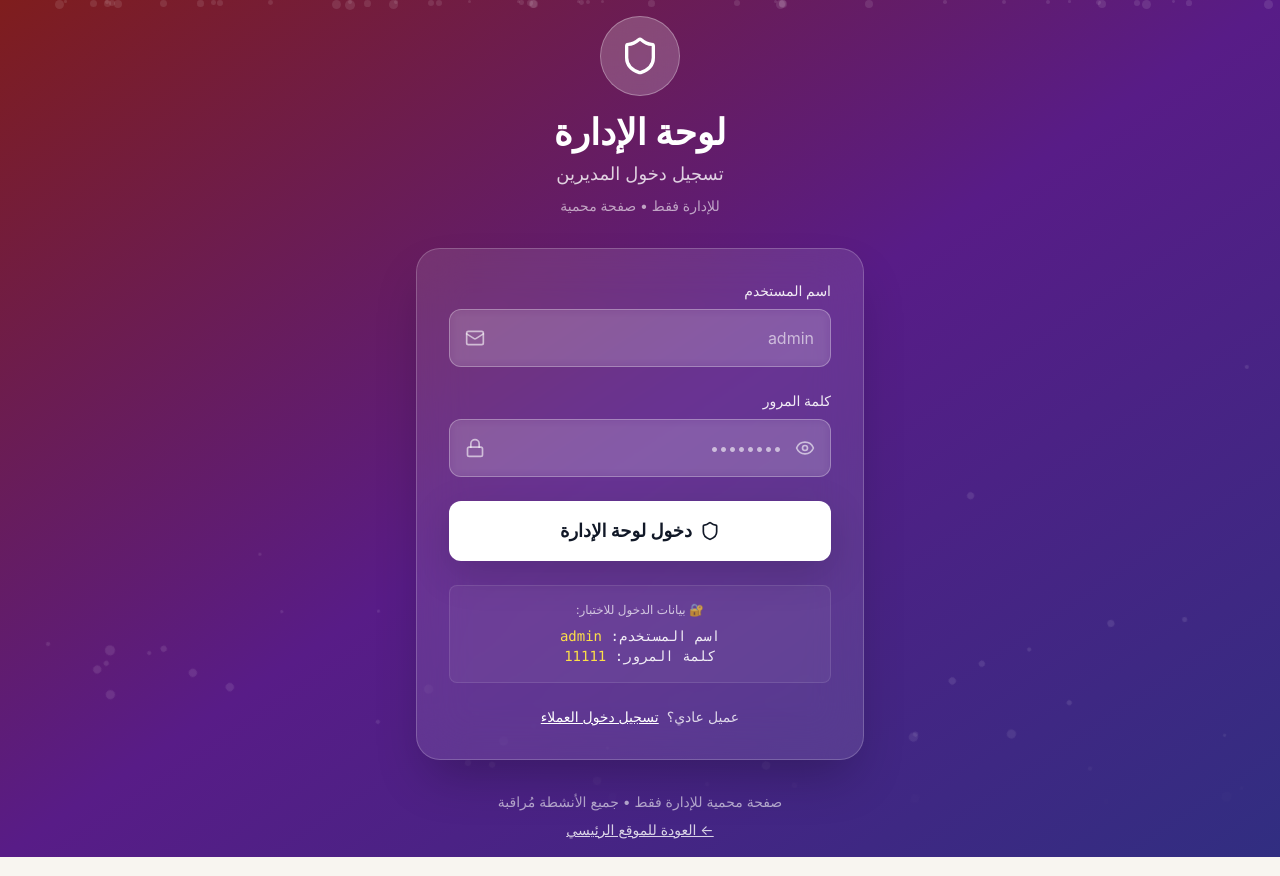
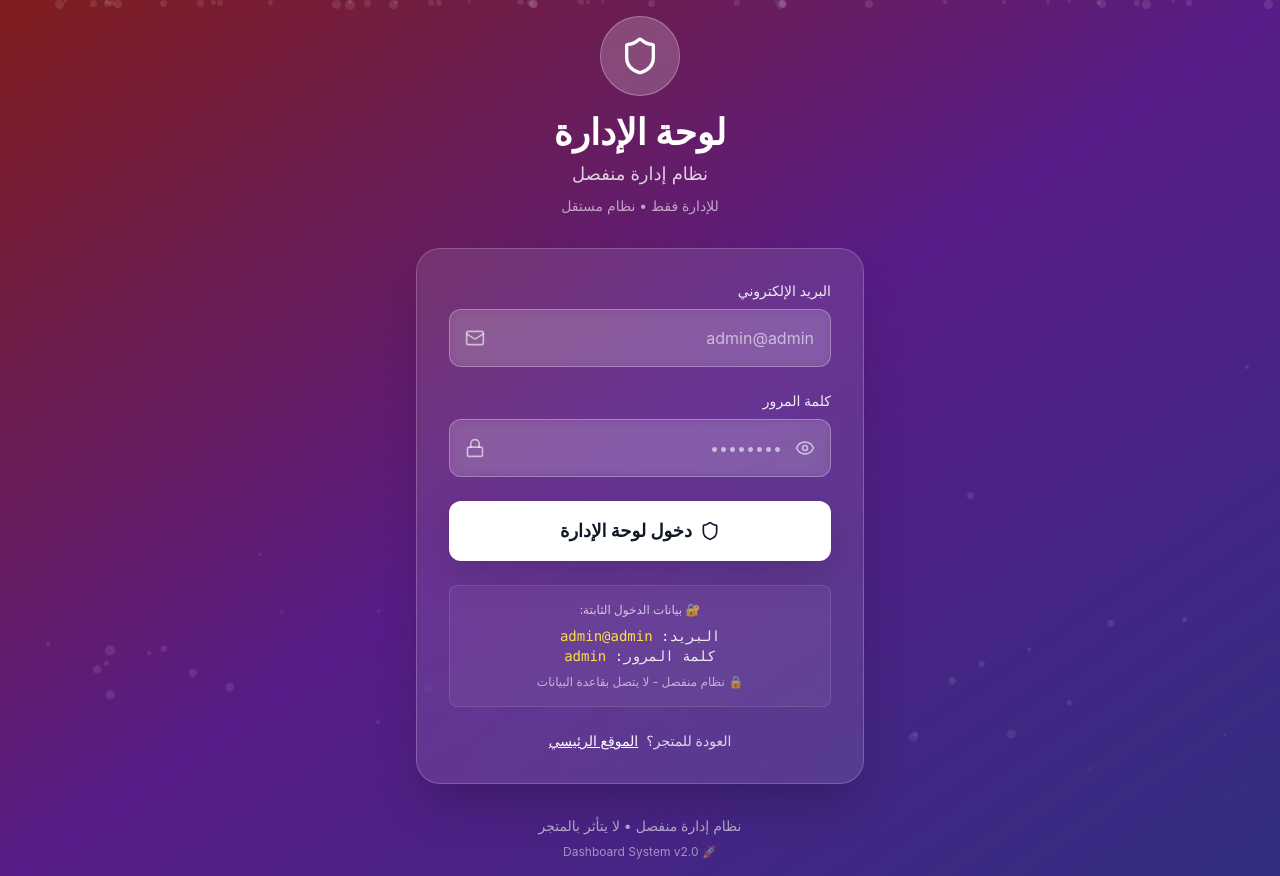
Before and after one commit to Art-Code2025/medF, a React (Vite) app: page /login in a window 1280 px wide. Built offline with nearby package versions, Linux system fonts and the light colour scheme.

Commit message:
Initial commit - added project files, ignoring node_modules

```diff
--- a/src/Login.tsx
+++ b/src/Login.tsx
@@ -2,7 +2,6 @@ import { useState, FormEvent, useEffect } from 'react';
 import { useNavigate } from 'react-router-dom';
 import { Eye, EyeOff, Lock, Mail, Shield, AlertCircle } from 'lucide-react';
 import { toast } from 'react-toastify';
-import { apiCall, API_ENDPOINTS } from './config/api';
 
 const Login: React.FC = () => {
   const [loginData, setLoginData] = useState({
@@ -54,51 +53,49 @@ const Login: React.FC = () => {
       return;
     }
 
-    // التحقق من أن هذا المدخل للأدمن فقط
-    if (loginData.email !== 'admin') {
-      setError('هذه صفحة تسجيل دخول الإدارة فقط. العملاء يسجلون الدخول من الصفحة الرئيسية.');
-      setLoading(false);
-      return;
-    }
+    // تحديد كريدنشالز الأدمن الثابتة
+    const ADMIN_EMAIL = 'admin@admin';
+    const ADMIN_PASSWORD = 'admin';
 
-    try {
-      const data = await apiCall(API_ENDPOINTS.LOGIN, {
-        method: 'POST',
-        body: JSON.stringify(loginData)
-      });
+    // محاكاة تأخير الشبكة
+    setTimeout(() => {
+      // التحقق من البيانات المدخلة
+      if (loginData.email.toLowerCase() === ADMIN_EMAIL && loginData.password === ADMIN_PASSWORD) {
+        // إنشاء بيانات أدمن ثابتة
+        const adminUser = {
+          id: 'admin_001',
+          email: 'admin@admin',
+          name: 'مدير النظام',
+          role: 'admin',
+          isAdmin: true,
+          loginTime: new Date().toISOString()
+        };
 
-      // التحقق من أن المستخدم أدمن
-      if (data.user.role !== 'admin' && data.user.email !== 'admin') {
-        setError('غير مصرح لك بالوصول لصفحة الإدارة');
-        setLoading(false);
-        return;
-      }
-
-      // حفظ بيانات المستخدم
-      localStorage.setItem('user', JSON.stringify(data.user));
+        // حفظ بيانات الأدمن
+        localStorage.setItem('adminUser', JSON.stringify(adminUser));
 
         // إشارة نجاح
         const form = document.querySelector('.login-form');
         form?.classList.add('success-animation');
 
-      toast.success(`مرحباً بك في لوحة الإدارة ${data.user.name}!`);
+        toast.success(`مرحباً بك في لوحة الإدارة!`);
 
         setTimeout(() => {
           navigate('/admin'); // توجيه للداش بورد فقط
         }, 500);
 
-    } catch (error: any) {
-      console.error('Login error:', error);
-      setError(error.message || 'خطأ في تسجيل الدخول');
+      } else {
+        setError('بيانات تسجيل الدخول غير صحيحة');
 
         const errorElement = document.querySelector('.error-message');
         errorElement?.classList.add('shake-animation');
         setTimeout(() => {
           errorElement?.classList.remove('shake-animation');
         }, 500);
-    } finally {
+      }
+
       setLoading(false);
-    }
+    }, 1000); // محاكاة تأخير الشبكة
   };
 
   return (
@@ -118,10 +115,10 @@ const Login: React.FC = () => {
               لوحة الإدارة
             </h1>
             <p className="text-white/80 text-lg">
-              تسجيل دخول المديرين
+              نظام إدارة منفصل
             </p>
             <p className="text-white/60 text-sm mt-2">
-              للإدارة فقط • صفحة محمية
+              للإدارة فقط • نظام مستقل
             </p>
           </div>
 
@@ -140,15 +137,15 @@ const Login: React.FC = () => {
               {/* Email */}
               <div>
                 <label className="block text-white/90 text-sm font-medium mb-2">
-                  اسم المستخدم
+                  البريد الإلكتروني
                 </label>
                 <div className="relative">
                   <input
-                    type="text"
+                    type="email"
                     value={loginData.email}
                     onChange={(e) => setLoginData(prev => ({ ...prev, email: e.target.value }))}
                     className="w-full pl-12 pr-4 py-4 bg-white/10 border border-white/30 rounded-xl text-white placeholder-white/60 focus:ring-2 focus:ring-white/50 focus:border-white/50 backdrop-blur-sm"
-                    placeholder="admin"
+                    placeholder="admin@admin"
                     disabled={loading}
                   />
                   <Mail className="absolute left-4 top-1/2 transform -translate-y-1/2 w-5 h-5 text-white/60" />
@@ -202,12 +199,15 @@ const Login: React.FC = () => {
             {/* Admin Info */}
             <div className="mt-6 text-center">
               <div className="bg-white/5 rounded-lg p-4 border border-white/10">
-                <p className="text-white/70 text-xs mb-2">🔐 بيانات الدخول للاختبار:</p>
+                <p className="text-white/70 text-xs mb-2">🔐 بيانات الدخول الثابتة:</p>
                 <p className="text-white/90 text-sm font-mono">
-                  اسم المستخدم: <span className="text-yellow-300">admin</span>
+                  البريد: <span className="text-yellow-300">admin@admin</span>
                 </p>
                 <p className="text-white/90 text-sm font-mono">
-                  كلمة المرور: <span className="text-yellow-300">11111</span>
+                  كلمة المرور: <span className="text-yellow-300">admin</span>
+                </p>
+                <p className="text-white/60 text-xs mt-2">
+                  🔒 نظام منفصل - لا يتصل بقاعدة البيانات
                 </p>
               </div>
             </div>
@@ -215,13 +215,13 @@ const Login: React.FC = () => {
             {/* Back to site */}
             <div className="mt-6 text-center">
               <p className="text-white/80 text-sm">
-                عميل عادي؟
+                العودة للمتجر؟
                 <button
                   type="button"
-                  onClick={() => navigate('/sign-in')}
+                  onClick={() => navigate('/')}
                   className="text-white font-medium mr-2 underline hover:text-white/80"
                 >
-                  تسجيل دخول العملاء
+                  الموقع الرئيسي
                 </button>
               </p>
             </div>
@@ -230,14 +230,11 @@ const Login: React.FC = () => {
           {/* Footer */}
           <div className="text-center mt-8">
             <p className="text-white/60 text-sm">
-              صفحة محمية للإدارة فقط • جميع الأنشطة مُراقبة
+              نظام إدارة منفصل • لا يتأثر بالمتجر
             </p>
-            <button
-              onClick={() => navigate('/')}
-              className="text-white/80 hover:text-white text-sm mt-2 underline"
-            >
-              ← العودة للموقع الرئيسي
-            </button>
+            <p className="text-white/50 text-xs mt-2">
+              🚀 Dashboard System v2.0
+            </p>
           </div>
         </div>
       </div>
--- a/src/components/CustomerSignIn.tsx
+++ b/src/components/CustomerSignIn.tsx
@@ -65,8 +65,8 @@ const CustomerSignIn: React.FC = () => {
     }
 
     // منع الأدمن من تسجيل الدخول هنا
-    if (loginData.email === 'admin') {
-      setError('مستخدمو الإدارة يجب أن يسجلوا الدخول من صفحة الإدارة');
+    if (loginData.email === 'admin' || loginData.email === 'admin@admin') {
+      setError('هذه الصفحة للعملاء فقط. الإدارة لها نظام منفصل.');
       setLoading(false);
       return;
     }
@@ -77,14 +77,14 @@ const CustomerSignIn: React.FC = () => {
         body: JSON.stringify(loginData)
       });
 
-      // التحقق من أن المستخدم ليس أدمن
+      // التحقق من أن المستخدم عميل عادي فقط
       if (data.user.role === 'admin') {
-        setError('مستخدمو الإدارة يجب أن يسجلوا الدخول من صفحة الإدارة');
+        setError('هذه الصفحة للعملاء فقط. الإدارة لها نظام منفصل.');
         setLoading(false);
         return;
       }
 
-      // حفظ بيانات المستخدم
+      // حفظ بيانات العميل فقط
       localStorage.setItem('user', JSON.stringify(data.user));
 
       toast.success(`مرحباً بك ${data.user.name}!`);
@@ -114,7 +114,7 @@ const CustomerSignIn: React.FC = () => {
     }
 
     // منع إنشاء حساب بـ email admin
-    if (registerData.email === 'admin') {
+    if (registerData.email === 'admin' || registerData.email === 'admin@admin') {
       setError('لا يمكن إنشاء حساب بهذا البريد الإلكتروني');
       setLoading(false);
       return;
--- a/src/components/Navbar.tsx
+++ b/src/components/Navbar.tsx
@@ -48,8 +48,14 @@ function Navbar() {
     if (savedUser) {
       try {
         const userData = JSON.parse(savedUser);
-        console.log('👤 User loaded from localStorage:', userData);
-        setUser(userData);
+        // تأكد من أن هذا المستخدم عميل وليس أدمن
+        if (userData.role !== 'admin' && userData.email !== 'admin@admin') {
+          console.log('👤 Customer loaded from localStorage:', userData);
+          setUser(userData);
+        } else {
+          // إزالة بيانات الأدمن من localStorage العادي
+          localStorage.removeItem('user');
+        }
       } catch (error) {
         console.error('Error parsing saved user:', error);
         localStorage.removeItem('user');
--- a/src/main.tsx
+++ b/src/main.tsx
@@ -36,37 +36,37 @@ interface ProtectedRouteProps {
 }
 
 const ProtectedRoute: React.FC<ProtectedRouteProps> = ({ children }) => {
-  // تحقق أولاً من وجود بيانات مستخدم صحيحة
-  const userData = localStorage.getItem('user');
+  // التحقق من تسجيل دخول الأدمن المنفصل
+  const adminData = localStorage.getItem('adminUser');
 
-  if (!userData) {
-    // لا يوجد مستخدم مسجل دخول - توجيه لصفحة admin login
+  if (!adminData) {
+    // لا يوجد أدمن مسجل دخول - توجيه لصفحة admin login
     return <Navigate to="/login" />;
   }
 
   try {
-    const user = JSON.parse(userData);
+    const admin = JSON.parse(adminData);
 
-    // تحقق من وجود ID ومن أن المستخدم admin أو customer
-    if (!user?.id || !user?.email) {
-      // بيانات المستخدم غير صحيحة
-      localStorage.removeItem('user');
+    // التحقق من صحة بيانات الأدمن
+    if (!admin?.id || !admin?.email || !admin?.isAdmin) {
+      // بيانات الأدمن غير صحيحة
+      localStorage.removeItem('adminUser');
       return <Navigate to="/login" />;
     }
 
-    // تحقق من أن المستخدم له صلاحية الوصول للداش بورد
-    // يمكن للـ admin الوصول بشكل كامل فقط
-    if (user.role === 'admin' || user.email === 'admin') {
+    // التحقق من أن المستخدم أدمن فعلاً
+    if (admin.role === 'admin' && admin.isAdmin === true) {
       return <>{children}</>;
     } else {
-      // المستخدم العادي لا يمكنه الوصول للداش بورد
-      return <Navigate to="/" />;
+      // المستخدم ليس أدمن
+      localStorage.removeItem('adminUser');
+      return <Navigate to="/login" />;
     }
 
   } catch (error) {
-    // خطأ في قراءة بيانات المستخدم
-    console.error('Error parsing user data:', error);
-    localStorage.removeItem('user');
+    // خطأ في قراءة بيانات الأدمن
+    console.error('Error parsing admin data:', error);
+    localStorage.removeItem('adminUser');
     return <Navigate to="/login" />;
   }
 };
@@ -109,10 +109,10 @@ const LayoutWrapper: React.FC = () => {
           <Route path="/wishlist" element={<Wishlist />} />
 
           {/* Auth Routes */}
-          <Route path="/login" element={<Login />} /> {/* Admin Only */}
-          <Route path="/sign-in" element={<CustomerSignIn />} /> {/* Customers */}
+          <Route path="/login" element={<Login />} /> {/* Admin Only - Hardcoded */}
+          <Route path="/sign-in" element={<CustomerSignIn />} /> {/* Customers Only - Database */}
 
-          {/* Admin Dashboard Routes */}
+          {/* Admin Dashboard Routes - Protected by AdminUser */}
           <Route path="/admin" element={<ProtectedRoute><Dashboard /></ProtectedRoute>} />
 
           {/* Services Management Routes (Legacy) */}
```
Lines whose indentation alone changed are shown as unchanged.
